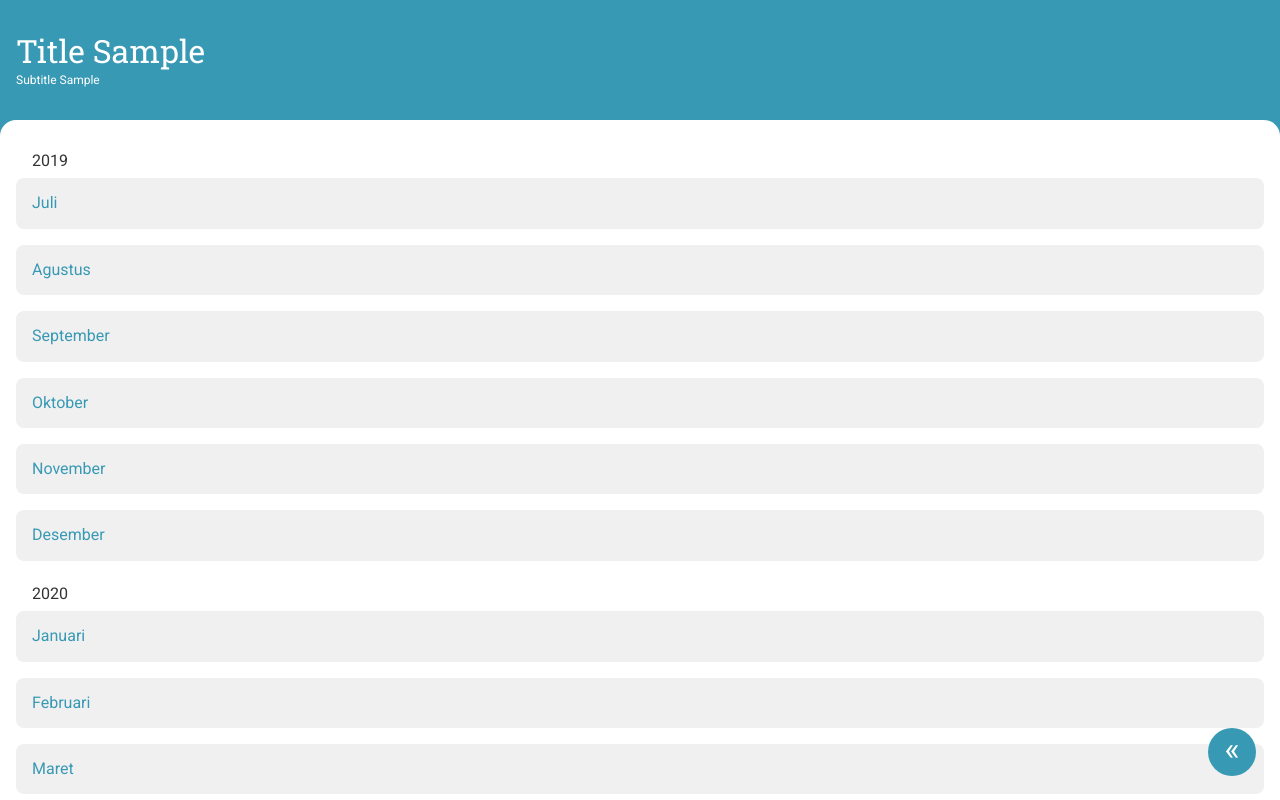
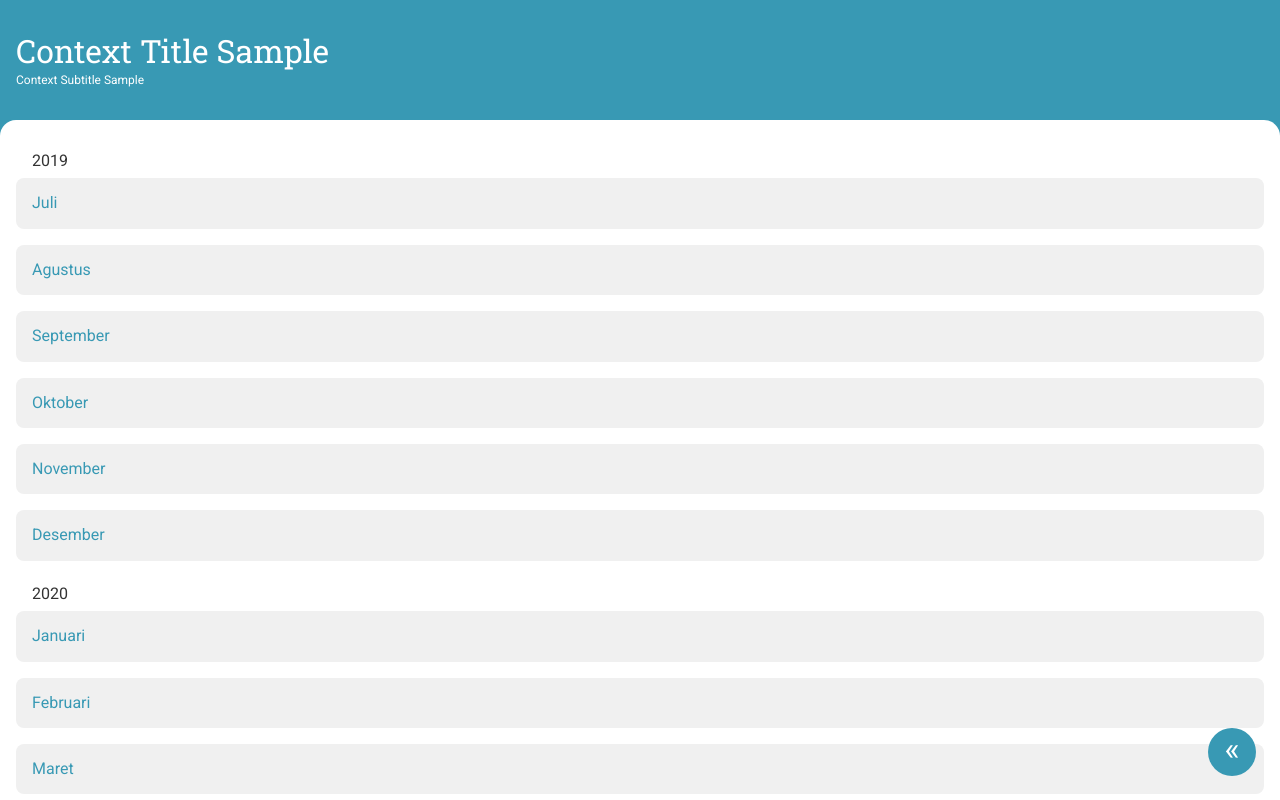
Before and after one commit to miftahafina/kaldik, a React (Create React App) app: page / in a window 1280 px wide. Shown: the top 800 px of the page. Built offline with nearby package versions, Linux system fonts and the light colour scheme.

Commit message:
Revert "Change Home to App, move HeaderContext to App"
This reverts commit 33574653c6b339378907751900d03ecdd392ab09.

```diff
--- a/src/Components/Header/Header.jsx
+++ b/src/Components/Header/Header.jsx
@@ -1,7 +1,8 @@
-import React, { useEffect } from 'react';
+import React, { useEffect, useContext } from 'react';
+import HeaderContext from '../../Context/HeaderContext';
 
 const Header = (props) => {
-  const headerData = props.headerData;
+  const headerData = useContext(HeaderContext);
 
   useEffect(() => {
     console.log(headerData);
--- a/src/Containers/App/App.jsx
+++ b/src/Containers/Home/Home.jsx
@@ -1,28 +1,31 @@
 // Lib
-import React, { useState, useContext } from 'react';
+import React, { useState } from 'react';
 import { BrowserRouter as Router, Switch, Route } from 'react-router-dom';
 
 // Components
 import Fab from '../../Components/Fab/Fab';
 import Header from '../../Components/Header/Header';
 import Calendar from '../../Components/Calendar/Calendar';
-import AgendaContainer from '../AgendaContainer/AgendaContainer';
+import AgendaContainer from '../../Containers/AgendaContainer/AgendaContainer';
 
 // Data
 import CalendarData from '../../Data/CalendarData';
+// import { HeaderProvider } from '../../Context/HeaderContext';
 
 // Context
-import HeaderContext from '../../Context/HeaderContext'
 
-const App = () => {
+const Home = () => {
   const [calendar] = useState(CalendarData);
-  const headerData = useContext(HeaderContext);
+
+  // const headerData = {
+
+  // }
 
   return (
     // <HeaderProvider value={headerData}>
     <Router>
       <div className="container">
-        <Header headerData={headerData}/>
+        <Header/>
         <div className="content">
           <div className="content-container">
 
@@ -30,6 +33,7 @@ const App = () => {
               <Route path="/agenda/:yearId/:monthId">
                 <AgendaContainer calendar={calendar}/>
               </Route>
+
               <Route path="/">
                 <Calendar calendar={calendar}/>
               </Route>
@@ -44,4 +48,4 @@ const App = () => {
   );
 }
 
-export default App;
+export default Home;
--- a/src/Context/HeaderContext.js
+++ b/src/Context/HeaderContext.js
@@ -1,8 +1,8 @@
 import React from 'react';
 
 const HeaderContext = React.createContext({
-  title      : 'Title Sample',
-  subtitle   : 'Subtitle Sample',
+  title      : 'Context Title Sample',
+  subtitle   : 'Context Subtitle Sample',
   setTitle   : () => {},
   setSubtitle: () => {}
 });
--- a/src/index.js
+++ b/src/index.js
@@ -7,11 +7,11 @@ import 'normalize.css';
 import './index.css';
 
 // Components
-import App from './Containers/App/App';
+import Home from './Containers/Home/Home';
 
 // SW
 import * as serviceWorker from './serviceWorker';
 
-ReactDOM.render(<App />, document.getElementById('root'));
+ReactDOM.render(<Home />, document.getElementById('root'));
 
 serviceWorker.unregister();
```
